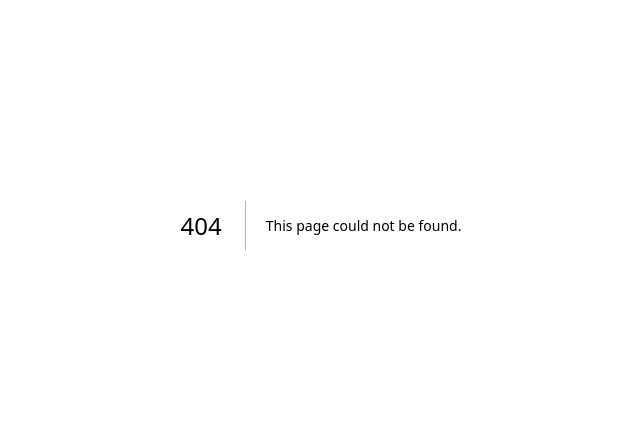
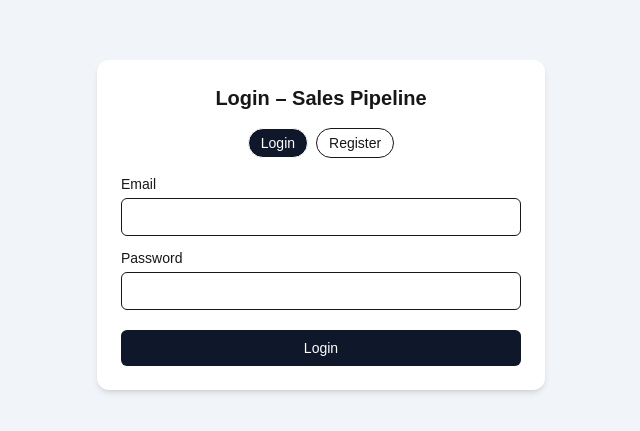
Before and after one commit to rimu90s/insurance-pipeline-crm, a Next.js app: page /auth in a window 1280 px wide. Before the commit this address had no page. Shown: the part 175-606 px from the top of the page, without its empty margins (319-959 px from the left). Built offline with nearby package versions, Linux system fonts and the light colour scheme; no server answers.

Commit message:
basic auth flow with redesigned auth & dashboard UI

```diff
--- /dev/null
+++ b/src/app/auth/page.tsx
@@ -0,0 +1,146 @@
+'use client';
+
+import { FormEvent, useState } from 'react';
+import { useRouter } from 'next/navigation';
+import { supabase } from '@/lib/supabaseClient';
+
+export default function AuthPage() {
+  const router = useRouter();
+
+  const [mode, setMode] = useState<'login' | 'register'>('login');
+  const [email, setEmail] = useState('');
+  const [password, setPassword] = useState('');
+  const [loading, setLoading] = useState(false);
+  const [error, setError] = useState<string | null>(null);
+  const [message, setMessage] = useState<string | null>(null);
+
+  const handleSubmit = async (e: FormEvent) => {
+    e.preventDefault();
+    setLoading(true);
+    setError(null);
+    setMessage(null);
+
+    try {
+      if (!email || !password) {
+        throw new Error('Email dan password wajib diisi.');
+      }
+
+      if (mode === 'register') {
+        const { error } = await supabase.auth.signUp({
+          email,
+          password,
+        });
+        if (error) throw error;
+
+        setMessage('Registrasi berhasil. Silakan login.');
+        setMode('login');
+      } else {
+        const { error } = await supabase.auth.signInWithPassword({
+          email,
+          password,
+        });
+        if (error) throw error;
+
+        // setelah login sukses, arahkan ke dashboard
+        router.push('/dashboard');
+      }
+    } catch (err: unknown) {
+      if (err instanceof Error) {
+        setError(err.message || 'Terjadi kesalahan.');
+      } else {
+        setError('Terjadi kesalahan.');
+      }
+    } finally {
+      setLoading(false);
+    }
+  };
+
+  return (
+    <div className="min-h-screen flex items-center justify-center bg-slate-100">
+      <div className="w-full max-w-md bg-white shadow-md rounded-xl p-6 space-y-4">
+        <h1 className="text-xl font-semibold text-center">
+          {mode === 'login' ? 'Login' : 'Register'} – Sales Pipeline
+        </h1>
+
+        <div className="flex justify-center space-x-2 text-sm">
+          <button
+            type="button"
+            onClick={() => {
+              setMode('login');
+              setError(null);
+              setMessage(null);
+            }}
+            className={`px-3 py-1 rounded-full border ${
+              mode === 'login' ? 'bg-slate-900 text-white' : 'bg-white'
+            }`}
+          >
+            Login
+          </button>
+          <button
+            type="button"
+            onClick={() => {
+              setMode('register');
+              setError(null);
+              setMessage(null);
+            }}
+            className={`px-3 py-1 rounded-full border ${
+              mode === 'register' ? 'bg-slate-900 text-white' : 'bg-white'
+            }`}
+          >
+            Register
+          </button>
+        </div>
+
+        {error && (
+          <div className="text-sm text-red-600 bg-red-50 border border-red-200 rounded-md p-2">
+            {error}
+          </div>
+        )}
+
+        {message && (
+          <div className="text-sm text-green-700 bg-green-50 border border-green-200 rounded-md p-2">
+            {message}
+          </div>
+        )}
+
+        <form onSubmit={handleSubmit} className="space-y-3">
+          <div>
+            <label className="block text-sm mb-1">Email</label>
+            <input
+              type="email"
+              className="w-full border rounded-md px-3 py-2 text-sm"
+              value={email}
+              onChange={(e) => setEmail(e.target.value)}
+              autoComplete="email"
+            />
+          </div>
+
+          <div>
+            <label className="block text-sm mb-1">Password</label>
+            <input
+              type="password"
+              className="w-full border rounded-md px-3 py-2 text-sm"
+              value={password}
+              onChange={(e) => setPassword(e.target.value)}
+              autoComplete="current-password"
+            />
+          </div>
+
+          <button
+            type="submit"
+            disabled={loading}
+            className="w-full mt-2 py-2 rounded-md text-sm font-medium bg-slate-900 text-white disabled:opacity-60"
+          >
+            {loading
+              ? mode === 'login'
+                ? 'Sedang login...'
+                : 'Sedang register...'
+              : mode === 'login'
+              ? 'Login'
+              : 'Register'}
+          </button>
+        </form>
+      </div>
+    </div>
+  );
+}
--- /dev/null
+++ b/src/app/dashboard/page.tsx
@@ -0,0 +1,73 @@
+'use client';
+
+import { useEffect, useState } from 'react';
+import { useRouter } from 'next/navigation';
+import { supabase } from '@/lib/supabaseClient';
+
+export default function DashboardPage() {
+  const router = useRouter();
+  const [loading, setLoading] = useState(true);
+  const [userEmail, setUserEmail] = useState<string | null>(null);
+
+  useEffect(() => {
+    const checkUser = async () => {
+      const { data, error } = await supabase.auth.getUser();
+
+      if (error || !data.user) {
+        // kalau tidak ada user, balik ke /auth
+        router.push('/auth');
+        return;
+      }
+
+      setUserEmail(data.user.email ?? null);
+      setLoading(false);
+    };
+
+    checkUser();
+  }, [router]);
+
+  const handleLogout = async () => {
+    await supabase.auth.signOut();
+    router.push('/auth');
+  };
+
+  if (loading) {
+    return (
+      <div className="min-h-screen flex items-center justify-center">
+        <p className="text-sm text-slate-600">Memuat dashboard...</p>
+      </div>
+    );
+  }
+
+  return (
+    <div className="min-h-screen bg-slate-50">
+      <div className="max-w-4xl mx-auto py-6 px-4">
+        <header className="flex items-center justify-between mb-6">
+          <div>
+            <h1 className="text-2xl font-semibold">Dashboard Pipeline</h1>
+            <p className="text-sm text-slate-600">
+              Logged in as <span className="font-medium">{userEmail}</span>
+            </p>
+          </div>
+          <button
+            onClick={handleLogout}
+            className="px-3 py-1.5 rounded-md text-sm border bg-white hover:bg-slate-100"
+          >
+            Logout
+          </button>
+        </header>
+
+        <div className="bg-white border rounded-xl p-4">
+          <p className="text-sm text-slate-700">
+            Ini placeholder Dashboard. Nantinya di sini akan ada:
+          </p>
+          <ul className="list-disc list-inside text-sm text-slate-700 mt-2">
+            <li>Form input pipeline nasabah</li>
+            <li>Daftar pipeline berdasarkan produk</li>
+            <li>Tombol export Excel sesuai format kantor</li>
+          </ul>
+        </div>
+      </div>
+    </div>
+  );
+}
```
Also changed, not shown: src/lib/supabaseClient.ts (renamed from lib/supabaseClient.ts).
